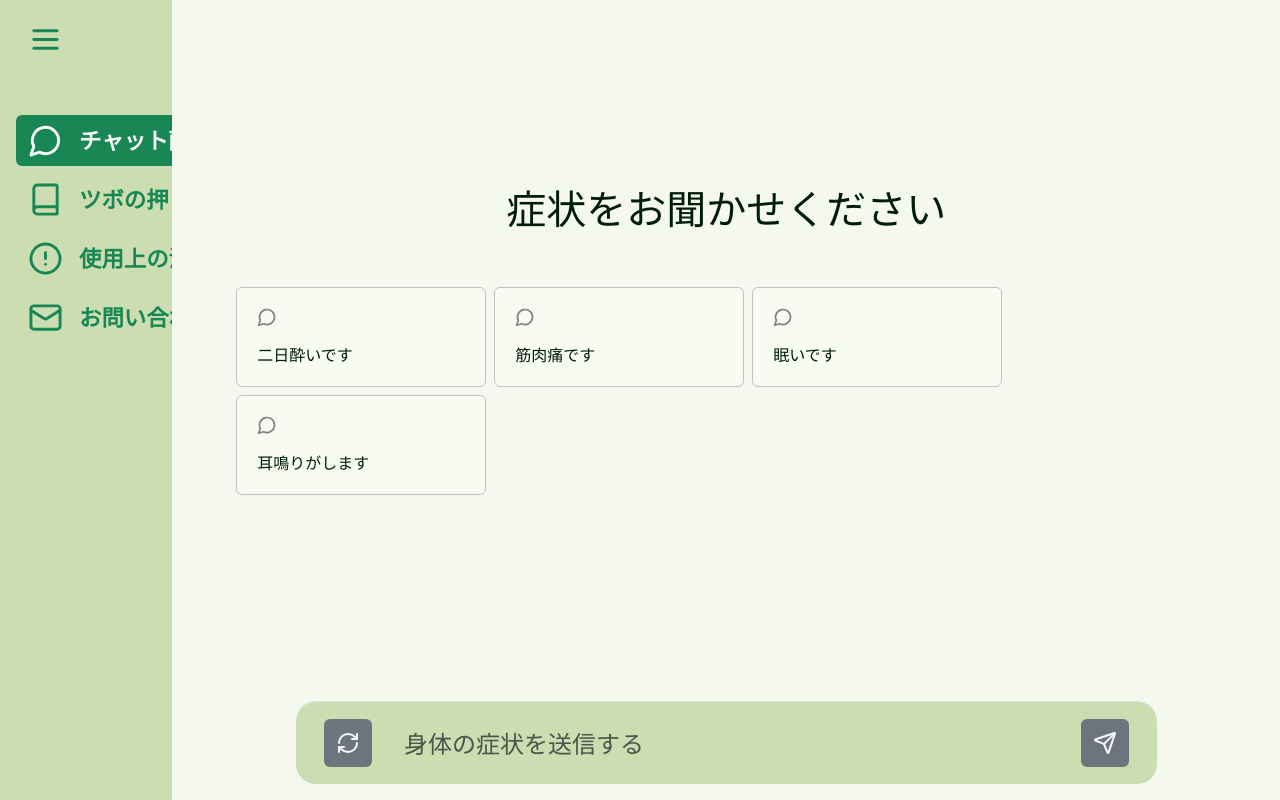
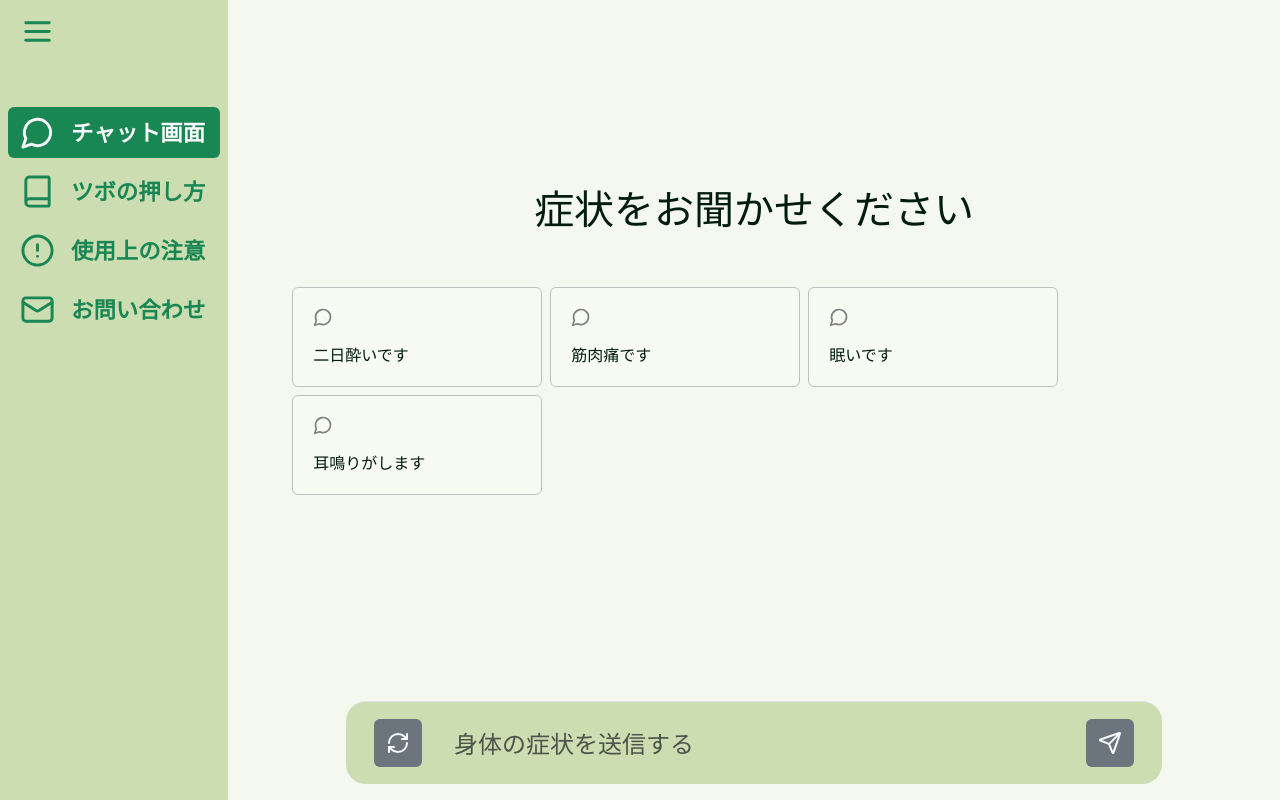
Before and after one commit to minminseo/Tsubo-frontend, a React (Create React App) app: page / in a window 1280 px wide. Built offline with nearby package versions, Linux system fonts and the light colour scheme; the HTML template or start-up script is replaced by a standard one.

Commit message:
サイドバーの拡大縮小のバグを修正

```diff
--- a/src/components/SideBar.tsx
+++ b/src/components/SideBar.tsx
@@ -28,12 +28,12 @@ const SideBar = ({ isSidebarOpen, toggleSidebar }: Props) => {
         <div className={`sidebar ${isSidebarOpen ? 'open' : ''}`}
             style={{
 
-                width: isSidebarOpen ? '14%' : '4.8%',
+                width: isSidebarOpen ? '250px': '75px',
                 transition: 'width 0.3s ease-in-out',
                 overflow: 'hidden',
                 backgroundColor: '#cbddb1'
             }}>
-            <div className="m-3">
+            <div className="m-2">
                 <div className="d-flex justify-content-between align-items-center">
                     <button className="btn btn-outline-success mb-5" onClick={toggleSidebar} style={{ border: 'none' }}>
                         <Menu size={35} />
```
